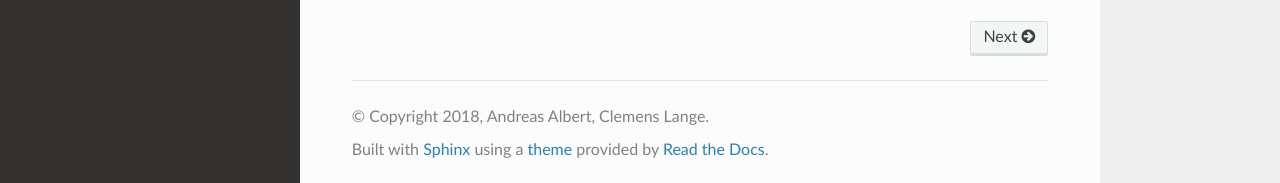
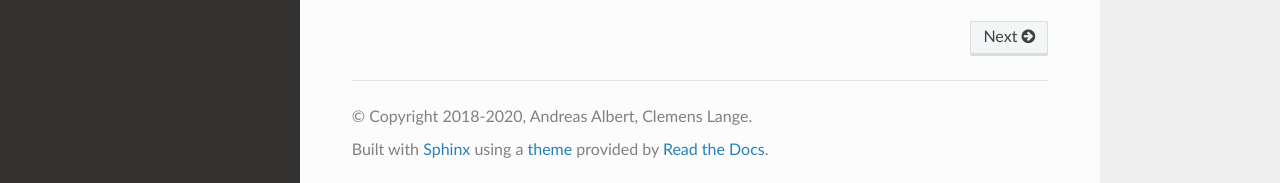
Before and after one commit to HEPData/hepdata_lib, a Sphinx documentation site: the page built from docs/index.rst, in a window 1280 px wide and 1214 px high. Shown: the part 1028-1211 px from the top of the window. Built offline with Sphinx 7.4.7 and the Read the Docs theme 2.0.0, drawn with Linux system fonts in a browser that asks for light colours.

Commit message:
Update copyright to 2018-2020

```diff
--- a/docs/conf.py
+++ b/docs/conf.py
@@ -41,7 +41,7 @@ except ImportError:
 # -- Project information -----------------------------------------------------
 
 project = 'hepdata_lib'
-copyright = '2018, Andreas Albert, Clemens Lange'
+copyright = '2018-2020, Andreas Albert, Clemens Lange'
 author = 'Andreas Albert, Clemens Lange'
 
 # The short X.Y version
```
